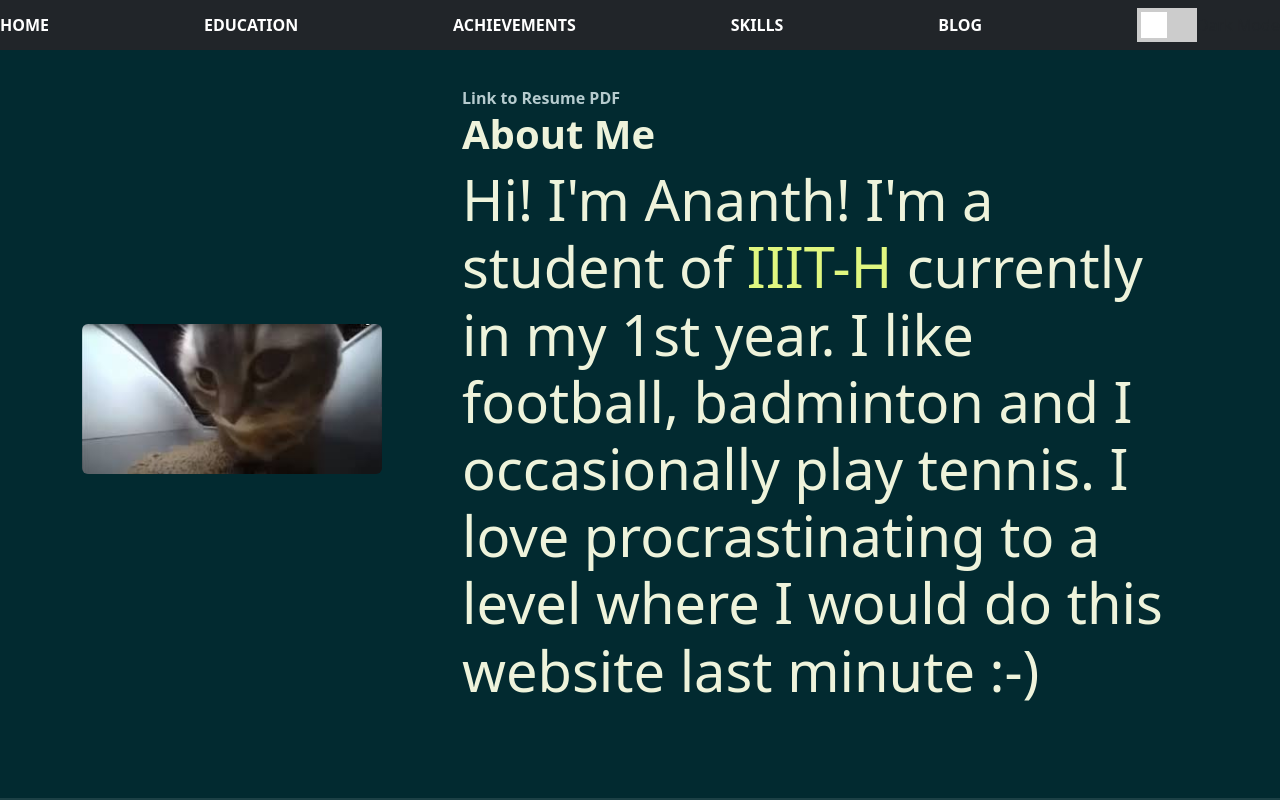
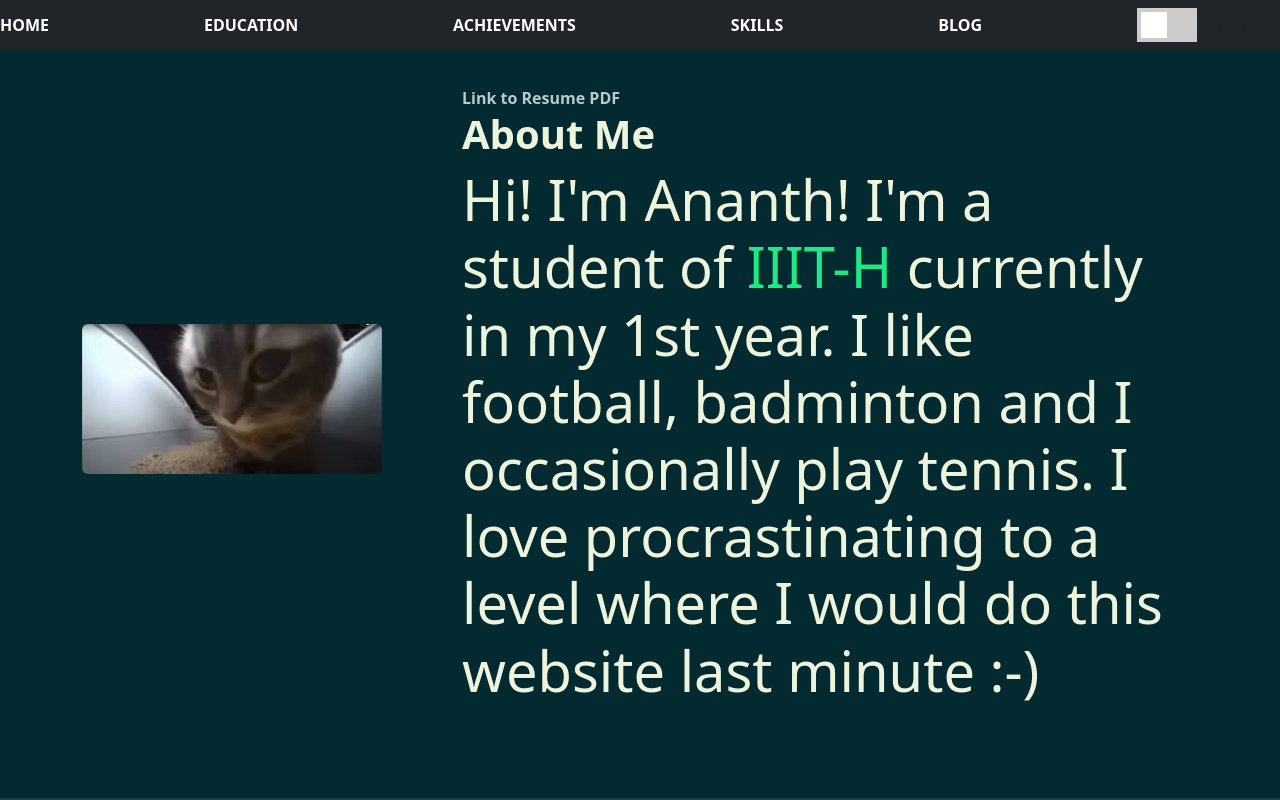
Before and after one commit to ananthy123/issassignment.github.io, a plain HTML site: page index.html in a window 1280 px wide. Shown: the top 800 px of the page. Drawn offline with Linux system fonts and the light colour scheme; a web font is replaced by a local one.

Commit message:
second message

```diff
--- a/assets/css/style.css
+++ b/assets/css/style.css
@@ -7,7 +7,7 @@
     --color-heading: #eef3db;
     --color-base: #033f47;
     --color-base2: #022a30;
-    --color-brand: #e0f780;
+    --color-brand: #1ee987;
     --color-brand2: #deff58;
     --sidbar-width: 240px;
     --font-base: "Bai Jamjuree";
```
Also changed, not shown: index.html (renamed from website.html).
